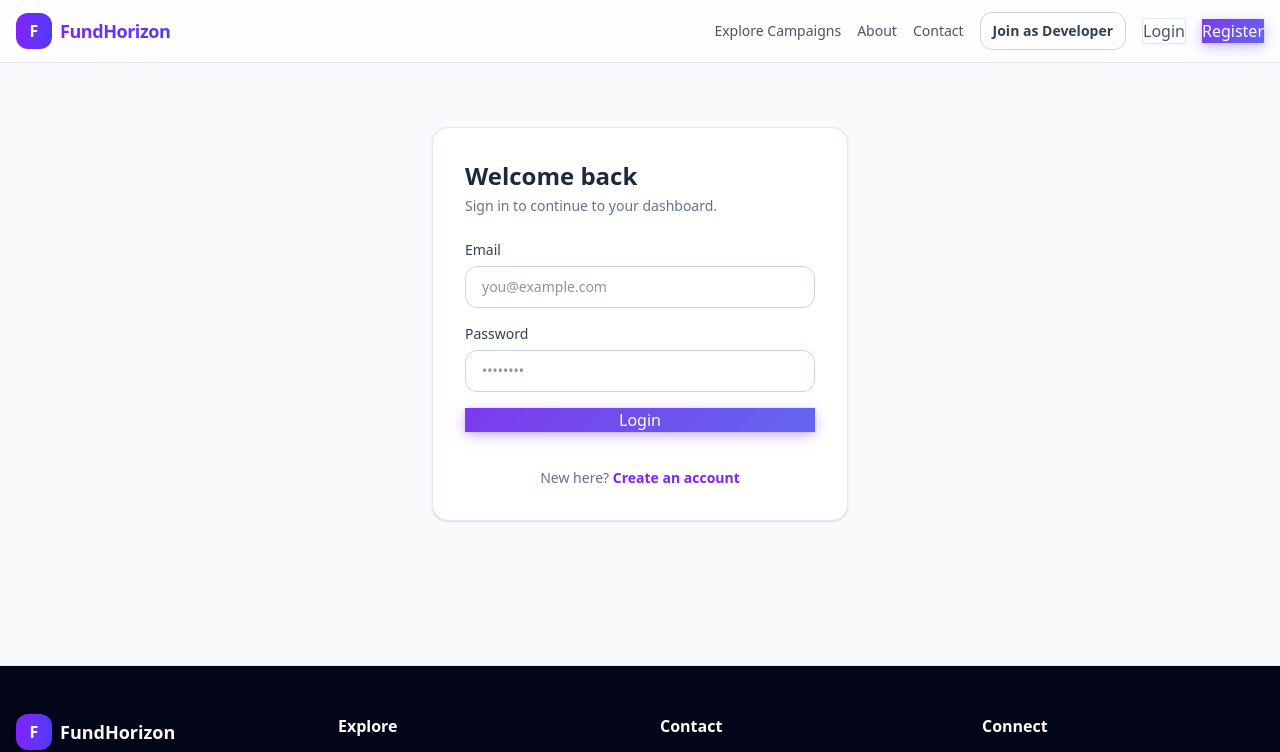
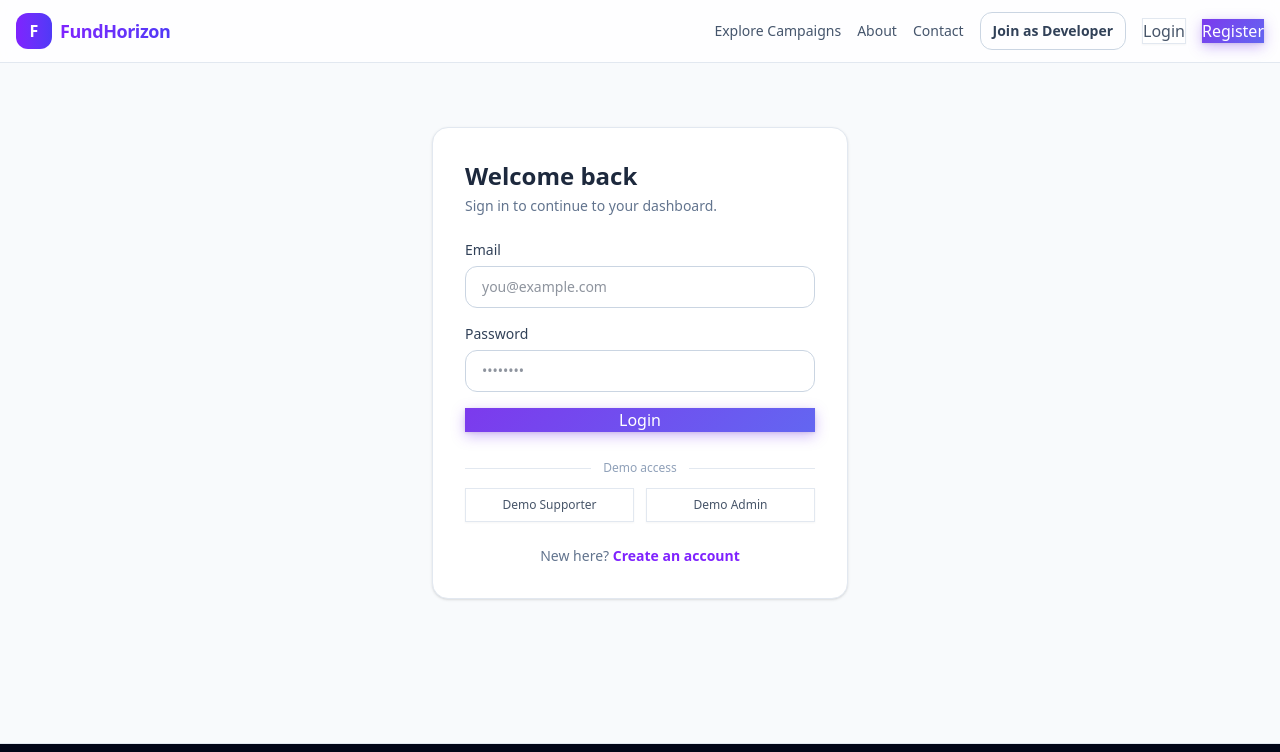
Before and after one commit to moshiurrahmandeap11/scaling-palm-tree, a Next.js app: page /login in a window 1280 px wide. Shown: the top 752 px of the page. Built offline with nearby package versions, Linux system fonts and the light colour scheme; no server answers.

Commit message:
feat: add assessment demo access and submission details

```diff
--- a/src/app/login/page.tsx
+++ b/src/app/login/page.tsx
@@ -15,6 +15,17 @@ export default function LoginPage() {
   const [email, setEmail] = useState("");
   const [password, setPassword] = useState("");
   const [loading, setLoading] = useState(false);
+
+  const fillDemo = (role: "supporter" | "admin") => {
+    if (role === "admin") {
+      setEmail(process.env.NEXT_PUBLIC_DEMO_ADMIN_EMAIL || "admin@crowdfund.com");
+      setPassword(process.env.NEXT_PUBLIC_DEMO_ADMIN_PASSWORD || "Admin@12345");
+    } else {
+      setEmail(process.env.NEXT_PUBLIC_DEMO_USER_EMAIL || "supporter@crowdfund.com");
+      setPassword(process.env.NEXT_PUBLIC_DEMO_USER_PASSWORD || "Supporter@12345");
+    }
+    toast.success(`${role === "admin" ? "Admin" : "Supporter"} demo credentials filled.`);
+  };
 
   const handleSubmit = async (e: React.FormEvent) => {
     e.preventDefault();
@@ -70,6 +81,22 @@ export default function LoginPage() {
 
         <GoogleSignIn />
 
+        <div className="mt-4">
+          <div className="flex items-center gap-3 text-xs text-slate-400">
+            <span className="h-px flex-1 bg-slate-200" />
+            Demo access
+            <span className="h-px flex-1 bg-slate-200" />
+          </div>
+          <div className="mt-3 grid grid-cols-2 gap-3">
+            <button type="button" onClick={() => fillDemo("supporter")} className="btn-ghost px-3 py-2 text-xs">
+              Demo Supporter
+            </button>
+            <button type="button" onClick={() => fillDemo("admin")} className="btn-ghost px-3 py-2 text-xs">
+              Demo Admin
+            </button>
+          </div>
+        </div>
+
         <p className="mt-6 text-center text-sm text-slate-500">
           New here?{" "}
           <Link href="/register" className="font-semibold text-violet-600 hover:underline">
```
Also changed, not shown: 2 other files (tests, documents, lock files or other folders).
